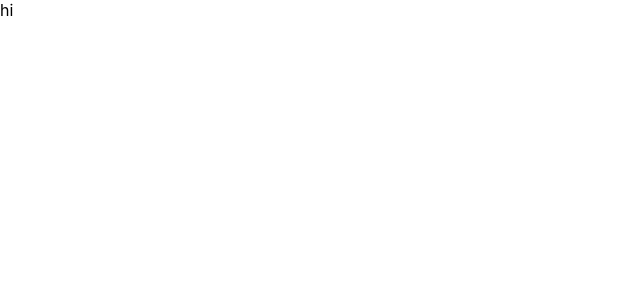
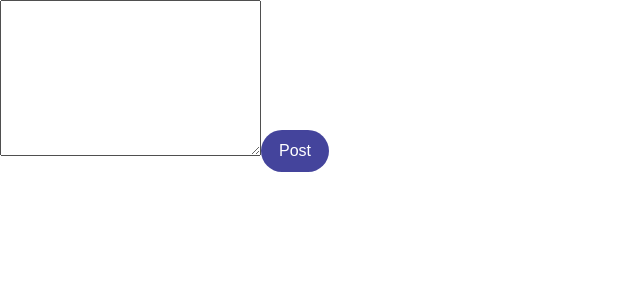
Before and after one commit to chineduogada/learning_react_hooks, a React (Create React App) app: page / in a window 1280 px wide. Shown: the top 300 px of the page, without its empty margins (0-640 px from the left). Built offline with nearby package versions, Linux system fonts and the light colour scheme.

Commit message:
button styles

```diff
--- a/src/App.js
+++ b/src/App.js
@@ -1,7 +1,8 @@
 import React from "react";
+import Post from "./components/Post/Post";
 
 function App() {
-  return "hi";
+  return <Post />;
 }
 
 export default App;
--- /dev/null
+++ b/src/components/Button/Button.jsx
@@ -0,0 +1,15 @@
+import React from "react";
+import "./Button.scss";
+import { PropTypes } from "prop-types";
+
+export default function Button({ label, ...rest }) {
+  return (
+    <button className="button" {...rest}>
+      {label}
+    </button>
+  );
+}
+
+Button.propTypes = {
+  label: PropTypes.string.isRequired
+};
--- /dev/null
+++ b/src/components/Button/Button.scss
@@ -0,0 +1,11 @@
+.button {
+  background: var(--primary-color);
+  color: var(--text-inverse-color);
+  text-transform: capitalize;
+  font-size: var(--base-size);
+
+  padding: 0.75rem 1.125rem;
+
+  border: 0;
+  border-radius: 3rem;
+}
--- a/src/components/Post/Post.jsx
+++ b/src/components/Post/Post.jsx
@@ -1,10 +1,11 @@
 import React from "react";
+import Button from "../Button/Button";
 
 export default function Post() {
   return (
     <div className="post">
       <textarea name="" id="" cols="30" rows="10"></textarea>
-      <button>post</button>
+      <Button label="post" />
     </div>
   );
 }
--- a/src/components/Post/Post.scss
+++ b/src/components/Post/Post.scss
@@ -0,0 +1,2 @@
+.post {
+}
--- a/src/index.css
+++ b/src/index.css
@@ -1,13 +1,25 @@
 body {
   margin: 0;
-  font-family: -apple-system, BlinkMacSystemFont, 'Segoe UI', 'Roboto', 'Oxygen',
-    'Ubuntu', 'Cantarell', 'Fira Sans', 'Droid Sans', 'Helvetica Neue',
+  font-family: -apple-system, BlinkMacSystemFont, "Segoe UI", "Roboto", "Oxygen",
+    "Ubuntu", "Cantarell", "Fira Sans", "Droid Sans", "Helvetica Neue",
     sans-serif;
   -webkit-font-smoothing: antialiased;
   -moz-osx-font-smoothing: grayscale;
 }
 
-code {
-  font-family: source-code-pro, Menlo, Monaco, Consolas, 'Courier New',
-    monospace;
+html {
+  /* color */
+  --primary-color: #44449c;
+  --assent-color: #ff5d5d;
+  --text-color: #333;
+  --text-inverse-color: #fff;
+  --text-soft-color: #999;
+  --line-color: #eee;
+  /* end of colors */
+
+  /* font-sizes */
+  --base-size: 1rem;
+  --base-double-size: 2rem;
+  --base-half-size: 0.5rem;
+  /* end of font-sizes */
 }
```
